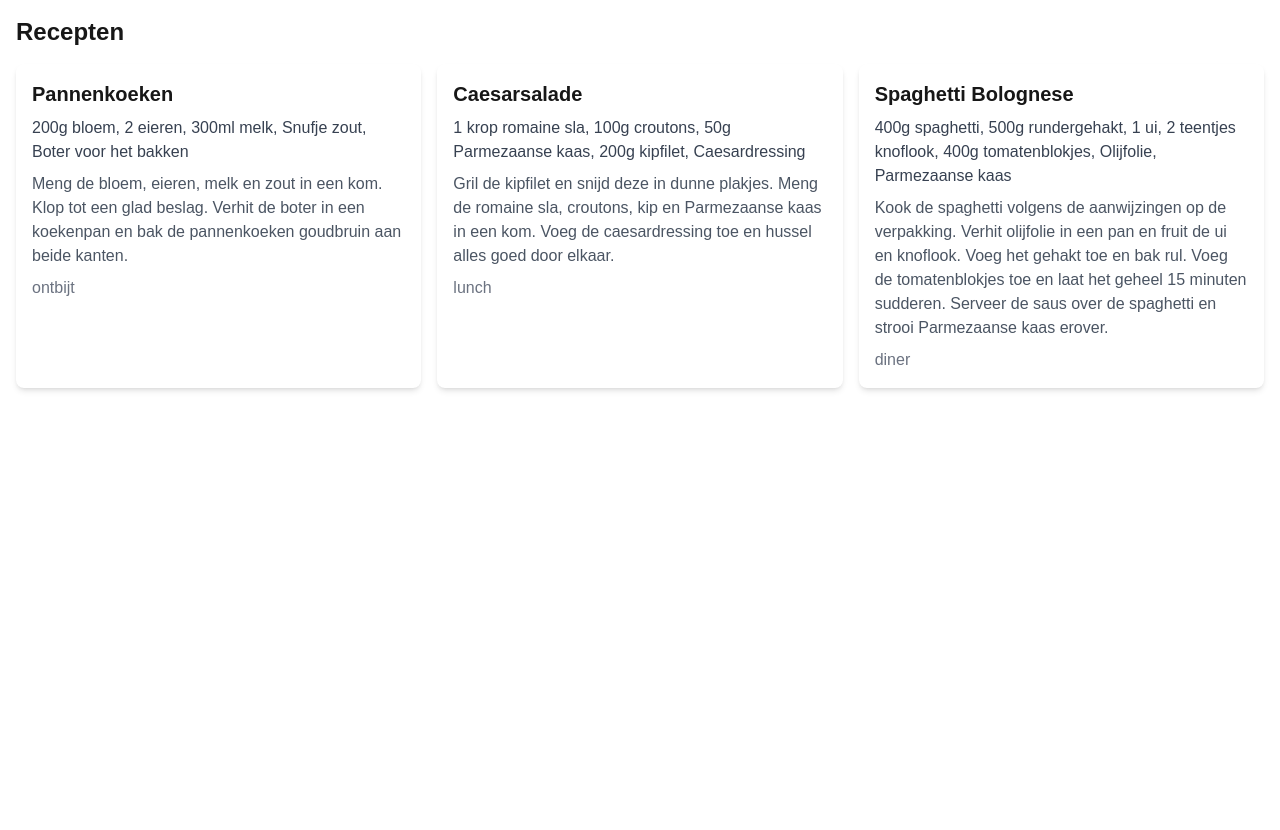
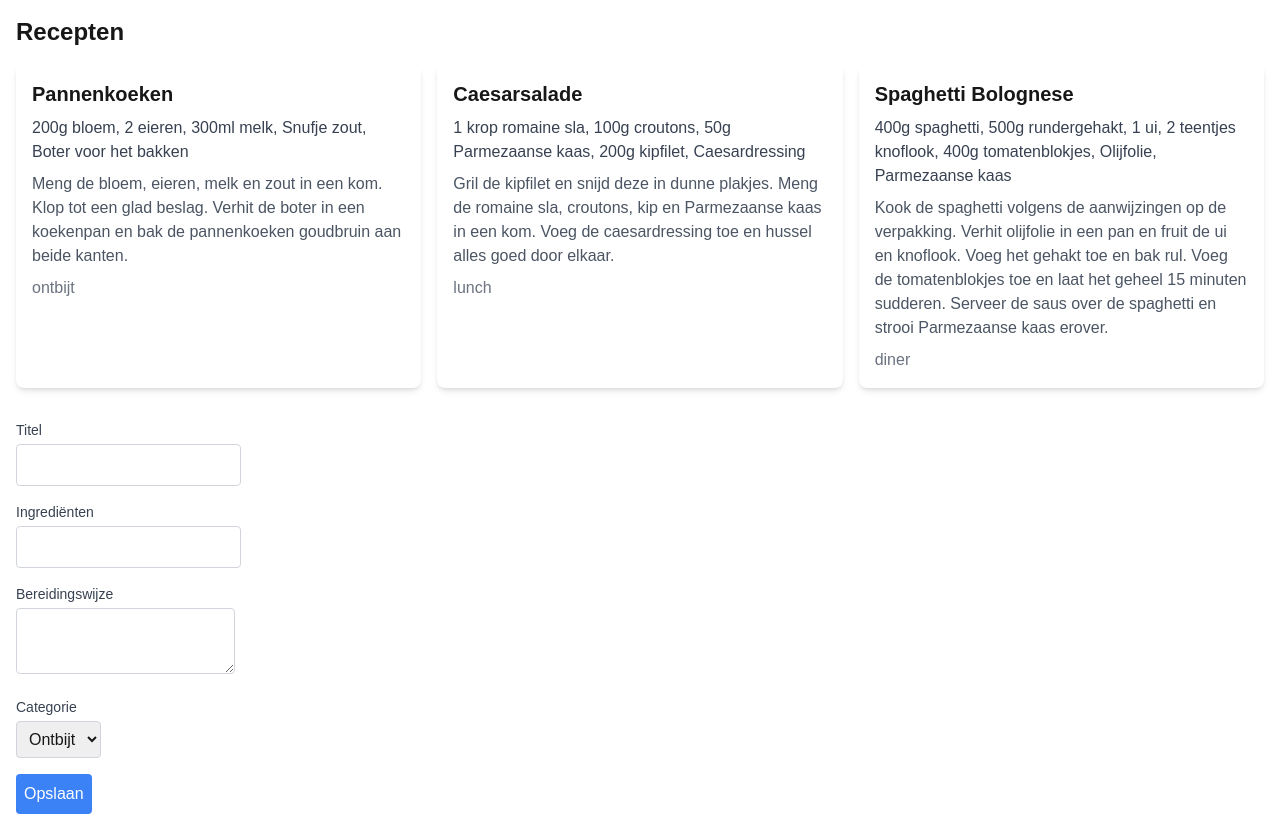
Before and after one commit to pgm-2425-programming-5/rush-recipe-organizer-webapplicatie-pgm-tesssloc, a Next.js app in the folder rush_recipe_organiser/: page /recipes in a window 1280 px wide. Before the commit the page ends 800 px from the top, so only its background shows below. Built offline with nearby package versions, Linux system fonts and the light colour scheme.

Commit message:
added Addrecipe form

```diff
--- a/rush_recipe_organiser/app/recipes/page.tsx
+++ b/rush_recipe_organiser/app/recipes/page.tsx
@@ -1,5 +1,6 @@
 'use client'
 
+import AddRecipe from "@/components/forms/Addrecipe";
 import { useEffect, useState } from "react";
 
 type Recipe = {
@@ -36,6 +37,8 @@ export default function Page() {
                 </div>
             ))}
             </div>
+
+            <AddRecipe />
         </div>
     )
 };
--- /dev/null
+++ b/rush_recipe_organiser/components/forms/Addrecipe.tsx
@@ -0,0 +1,28 @@
+export default function AddRecipe() {
+    return (
+        <form className="pt-8">
+            <div className="mb-4">
+                <label htmlFor="title" className="block text-sm font-medium text-gray-700">Titel</label>
+                <input type="text" id="title" name="title" className="mt-1 p-2 border border-gray-300 rounded" />
+            </div>
+            <div className="mb-4">
+                <label htmlFor="ingredients" className="block text-sm font-medium text-gray-700">Ingrediënten</label>
+                <input type="text" id="ingredients" name="ingredients" className="mt-1 p-2 border border-gray-300 rounded" />
+            </div>
+            <div className="mb-4">
+                <label htmlFor="instructions" className="block text-sm font-medium text-gray-700">Bereidingswijze</label>
+                <textarea id="instructions" name="instructions" className="mt-1 p-2 border border-gray-300 rounded"></textarea>
+            </div>
+            <div className="mb-4">
+                <label htmlFor="category" className="block text-sm font-medium text-gray-700">Categorie</label>
+                <select id="category" name="category" className="mt-1 p-2 border border-gray-300 rounded">
+                    <option value="ontbijt">Ontbijt</option>
+                    <option value="lunch">Lunch</option>
+                    <option value="diner">Diner</option>
+                    <option value="snack">Snack</option>
+                </select>
+            </div>
+            <button type="submit" className="bg-blue-500 text-white p-2 rounded">Opslaan</button>
+        </form>
+    )
+}
```
